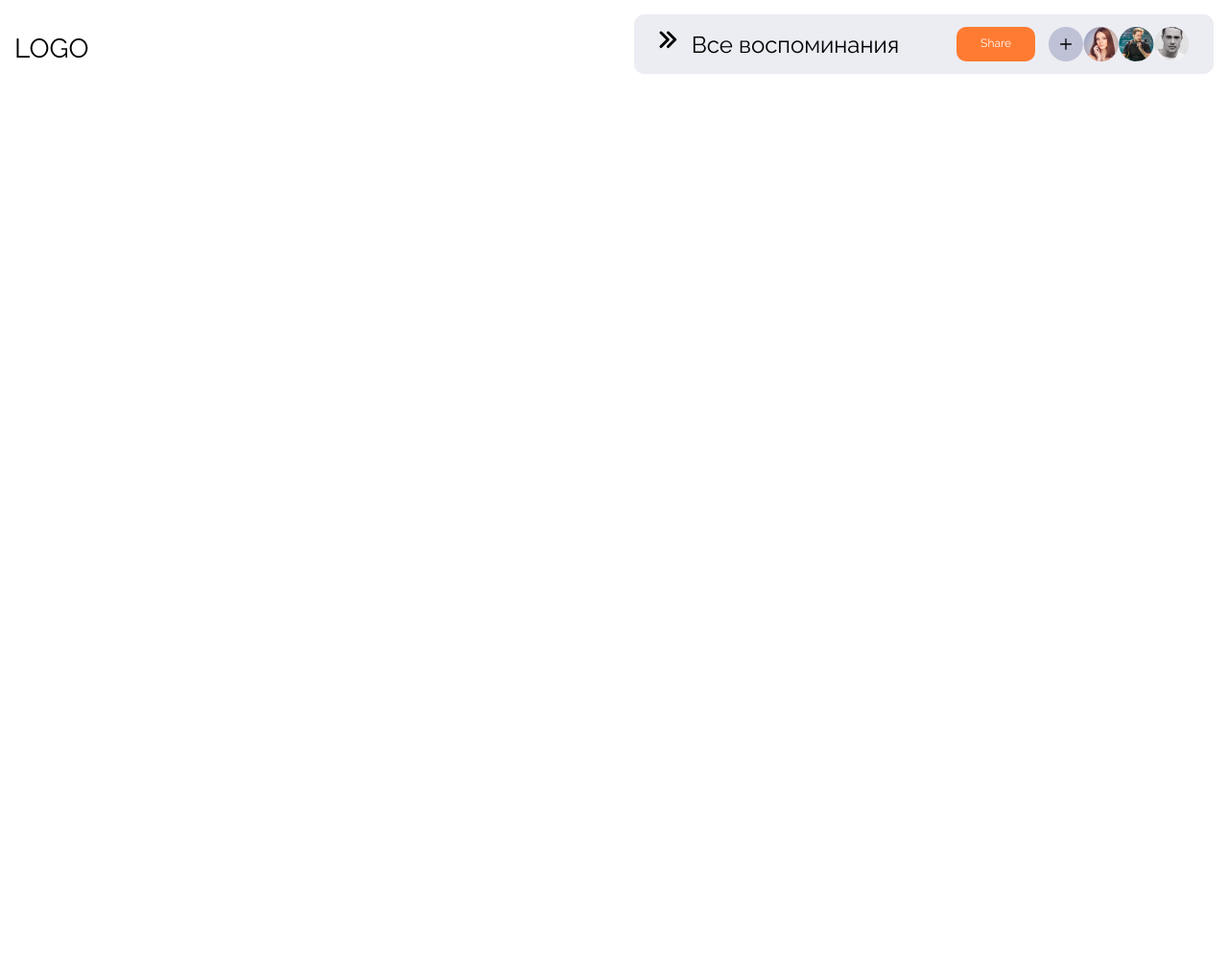
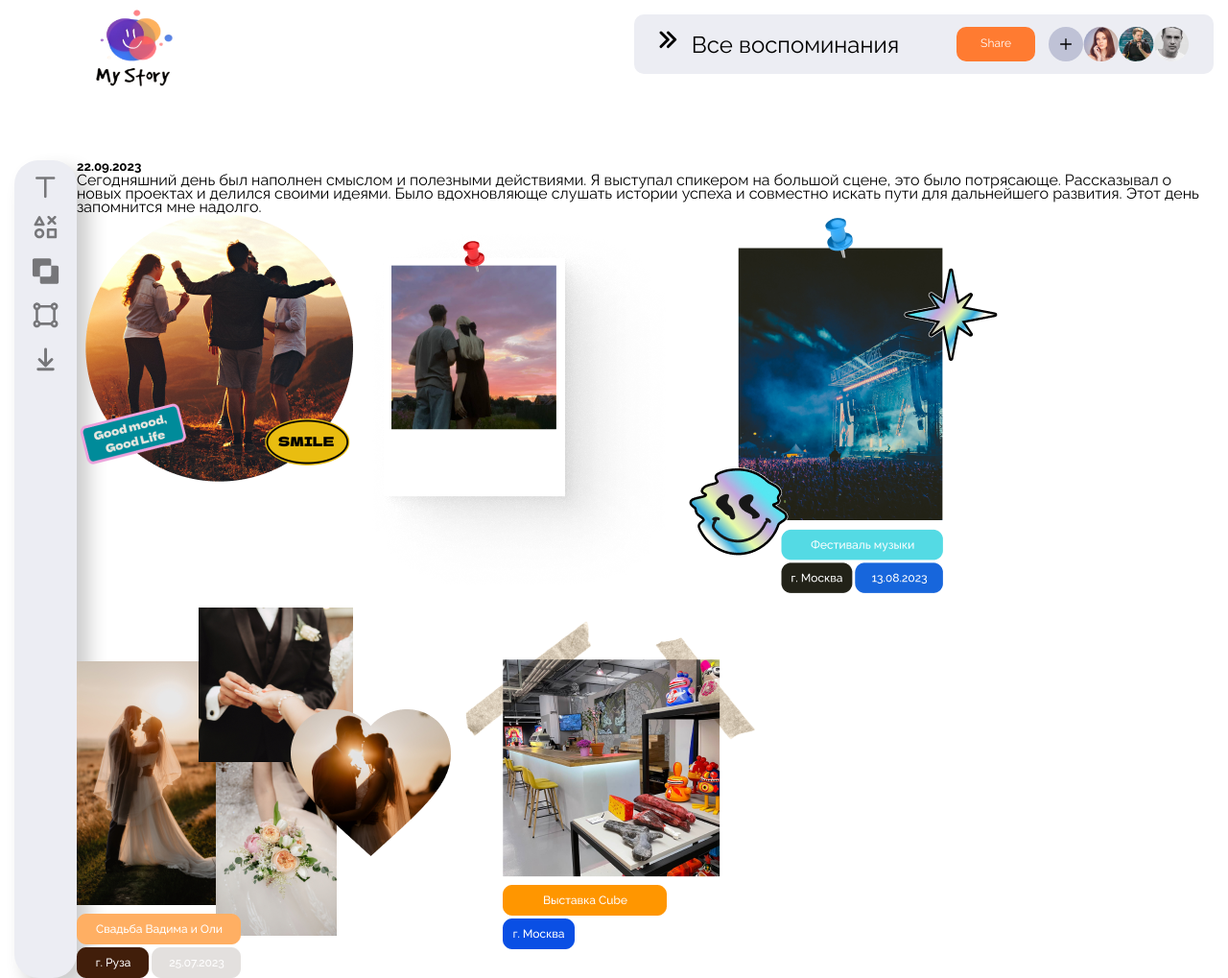
Before and after one commit to DmitryRudinsky/MyStory, a website: page app/mainpage.html in a window 1280 px wide. Shown: the whole page at 96% size. Before the commit the page ends 800 px from the top, so only its background shows below. Drawn offline with nearby package versions, Linux system fonts and the light colour scheme; files that its build step writes are made by us from their sources.

Commit message:
homepage dev

```diff
--- a/app/mainpage.html
+++ b/app/mainpage.html
@@ -15,8 +15,8 @@
             <div class="base__container">
                 <div class="header-mainpage__inner">
                     <div class="header-mainpage__logo">
-                        <a class="header-mainpage__logo-link" href="#">
-                            LOGO
+                        <a class="header-mainpage__logo-link" href="allprojects.html">
+                            <img src="images/logo.png" alt="logo" class="logo__img">
                         </a>
                     </div>
                     <div class="header-mainpage-menu">
@@ -46,8 +46,80 @@
                     </div>
                 </div>
             </div>
+        </header>
 
-        </header>
+        <section class="map">
+            <div class="mainpage__container">
+                <div class="map__inner">
+                    <div class="map__instruments">
+                        <a class="map__instrument" href="#">
+                            <img class="instrument__logo" src="images/mainpage/T.svg" alt="Функция">
+                            <p class="instrument__text">
+                                текст
+                            </p>
+                        </a>
+                        <a class="map__instrument" href="#">
+                            <img class="instrument__logo" src="images/mainpage/ps.svg" alt="Функция">
+                            <p class="instrument__text">
+                                элементы
+                            </p>
+                        </a>
+                        <a class="map__instrument" href="#">
+                            <img class="instrument__logo" src="images/mainpage/square.svg" alt="Функция">
+                            <p class="instrument__text">
+                                шаблоны
+                            </p>
+                        </a>
+                        <a class="map__instrument" href="#">
+                            <img class="instrument__logo" src="images/mainpage/beam.svg" alt="Функция">
+                            <p class="instrument__text">
+                                виджеты
+                            </p>
+                        </a>
+                        <a class="map__instrument" href="#">
+                            <img class="instrument__logo" src="images/mainpage/upload.svg" alt="Функция">
+                            <p class="instrument__text">
+                                загрузки
+                            </p>
+                        </a>
+                    </div>
+                    <div class="mainpage__widgets">
+
+                        <div class="mainpage__text-widget">
+                            <h5 class="mainpage__text-widget-title">
+                                22.09.2023
+                            </h5>
+                            <p class="mainpage__text-widget-text">
+                                Сегодняшний день был наполнен смыслом и полезными действиями. Я выступал спикером на большой сцене, это было потрясающе. Рассказывал о новых проектах
+                                и делился своими идеями.
+                                Было вдохновляюще слушать истории успеха и совместно искать пути для дальнейшего развития. Этот день запомнится мне надолго.
+                            </p>
+                        </div>
+
+                        <div class="mainpage__photo-widget">
+                            <img class="mainpage__photo-widget__img" src="images/mainpage/Воспоминание 2.png" alt="photo">
+                        </div>
+
+                        <div class="mainpage__photo-widget">
+                            <img class="mainpage__photo-widget__img" src="images/mainpage/Воспоминание 3.png" alt="photo">
+                        </div>
+
+                        <div class="mainpage__photo-widget">
+                            <img class="mainpage__photo-widget__img" src="images/mainpage/Воспоминание 4.png" alt="photo">
+                        </div>
+
+                        <div class="mainpage__photo-widget">
+                            <img class="mainpage__photo-widget__img" src="images/mainpage/Воспоминание 5.png" alt="photo">
+                        </div>
+
+                        <div class="mainpage__photo-widget">
+                            <img class="mainpage__photo-widget__img" src="images/mainpage/Воспоминание 6.png" alt="photo">
+                        </div>
+
+                    </div>
+                </div>
+            </div>
+        </section>
     </main>
 </body>
 </html>
--- a/app/scss/_global.scss
+++ b/app/scss/_global.scss
@@ -27,6 +27,12 @@ body{
     padding: 0 15px;
 }
 
+.mainpage__container{
+    max-width: 1600px;
+    margin: 0 auto;
+    padding: 0 15px;
+}
+
 a{
     color: #000;
 }
--- a/app/scss/style.scss
+++ b/app/scss/style.scss
@@ -155,11 +155,7 @@
         position: relative;
     }
     &__logo{
-        margin-right: 110px;
-        font-size: 28px;
-        font-style: normal;
-        font-weight: 400;
-        line-height: normal;
+        margin-right: 140px;
         margin-top: 13px;
     }
     &__input{
@@ -328,19 +324,22 @@
     background-size: cover;
 }
 
+.logo__img{
+    position: absolute;
+    width: 80px;
+    height: 80px;
+    top: 10px;
+    left: 100px;
+}
+
 .header-mainpage{
+    margin-bottom: 90px;
     &__inner{
         display: flex;
         justify-content: space-between;
     }
     &__logo{
         margin-top: 34px;
-    }
-    &__logo-link{
-        font-size: 28px;
-        font-style: normal;
-        font-weight: 400;
-        line-height: normal;
     }
     &-menu{
         display: flex;
@@ -382,4 +381,65 @@
     }
 }
 
+.map{
+    &__inner{display: flex;}
+    &__instruments{
+        background-color: $bg;
+        max-width: 65px;
+        width: 100%;
+        display: flex;
+        flex-direction: column;
+        align-items: center;
+        border-radius: 25px;
+        box-shadow: 12px 12px 20px 1px rgba(0, 0, 0, 0.2);
+        &:hover{
+            transition: all .3s;
+            align-items: flex-start;
+            max-width: 135px;
+            width: 100%;
+            .instrument__text{
+                transform: translateX(70px);
+                transition: all .3s;
+            }
+            .instrument__logo{
+                padding-left: 10px;
+                transition: all .3s;
+            }
+            .map__instrument:first-child .instrument__logo{
+                padding-left: 15px;
+            }
+        }
+    }
+    &__instrument{
+        position: relative;
+        padding-bottom: 14px;
+        &:first-child{
+            padding-top: 17px;
+        }
+        &:last-child{
+            padding-bottom: 17px;
+        }
+    }
+}
+
+.instrument__text{
+    color: rgba(0, 0, 0, 0.50);
+    font-size: 12px;
+    font-style: normal;
+    font-weight: 400;
+    line-height: normal;
+    transform: translateX(-3220px);
+    position: absolute;
+    top: 15px;
+    left: -20px;
+    &:hover{
+        color: #000;
+    }
+}
+
+.mainpage__widgets{
+    display: flex;
+    flex-wrap: wrap;
+}
+
 @import 'media';
```
Also changed, not shown: app/allprojects.html (+3 -1 lines), app/images/logo.png (added), app/images/mainpage/T.svg (added), app/images/mainpage/beam.svg (added), app/images/mainpage/ps.svg (added), app/images/mainpage/square.svg (added), app/images/mainpage/upload.svg (added), app/images/mainpage/Воспоминание 2.png (added), app/images/mainpage/Воспоминание 3.png (added), app/images/mainpage/Воспоминание 4.png (added), app/images/mainpage/Воспоминание 5.png (added), app/images/mainpage/Воспоминание 6.png (added).
